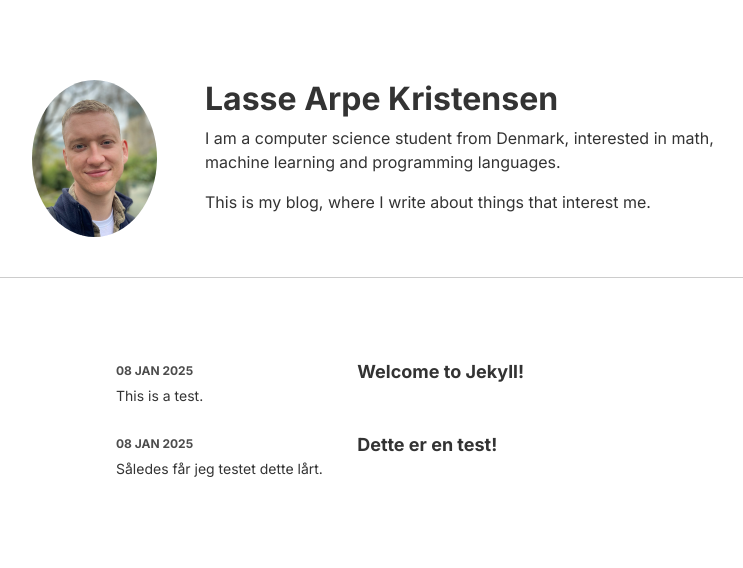
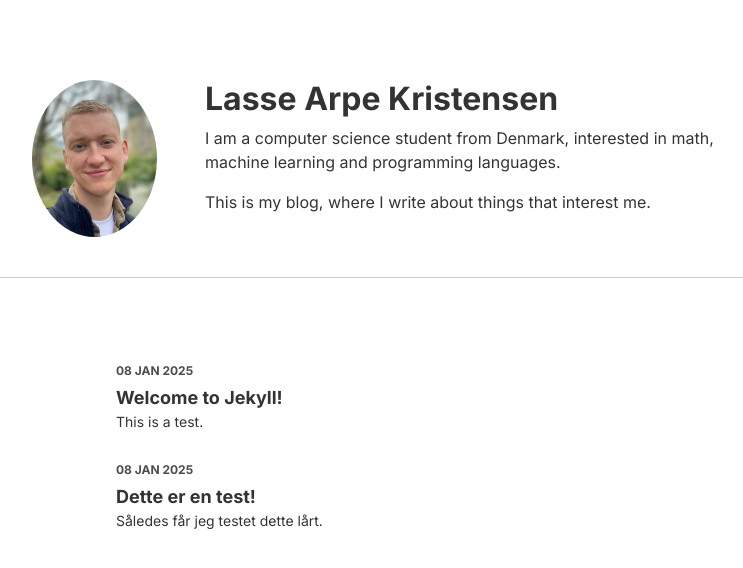
Before and after one commit to lassearpe/lassearpe.github.io_Backend, a Jekyll site: the page built from index.html, in a window 1280 px wide. Shown: the top 568 px of the page, without its empty margins (174-917 px from the left). Built offline with Jekyll 4.4.1, drawn with Linux system fonts in a browser that asks for light colours.

Commit message:
Blog on frontpage.

```diff
--- a/index.html
+++ b/index.html
@@ -58,12 +58,12 @@
                 <!-- <div class='post-row'> -->
                     <div class='row'>
 
-                    <div class="col-md-4">
+                    <div class="col-md-2">
                         <p class='post-date'>
                             {{ post.date | date_to_string }}
                         </p>
                     </div>
-                    <div class="col-md-8">
+                    <div class="col-md-12">
                     <p class='post-title'>
                         <a href="{{ post.url }}">
                             {{ post.title }}
```
